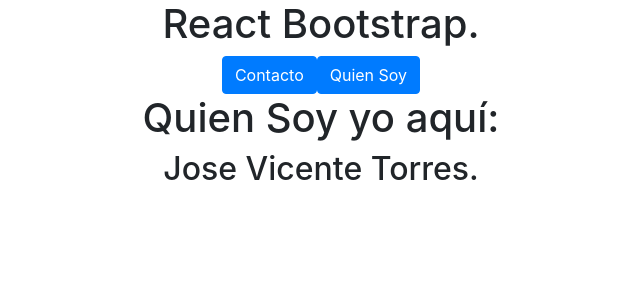
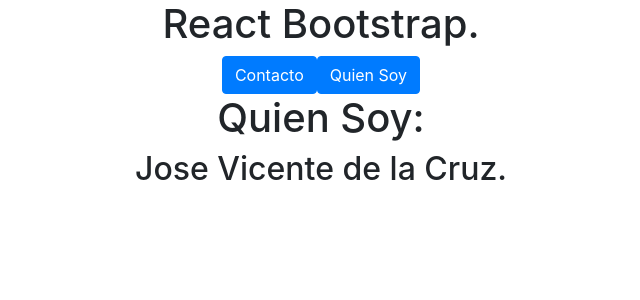
Before and after one commit to Josevic/Proyecto-1, a React (Create React App) app: page / in a window 1280 px wide. Shown: the top 300 px of the page, without its empty margins (319-959 px from the left). Built offline with nearby package versions, Linux system fonts and the light colour scheme.

Commit message:
Retomamos el archivo src/pages/QuienSoy.js del proyecto inicial

```diff
--- a/src/pages/QuienSoy.js
+++ b/src/pages/QuienSoy.js
@@ -3,8 +3,8 @@
 export default function QuienSoy() {
   return (
     <div>
-      <h1>Quien Soy yo aquí:</h1>
-      <h2>Jose Vicente Torres.</h2>
+      <h1>Quien Soy:</h1>
+      <h2>Jose Vicente de la Cruz.</h2>
     </div>
   );
 }
```
